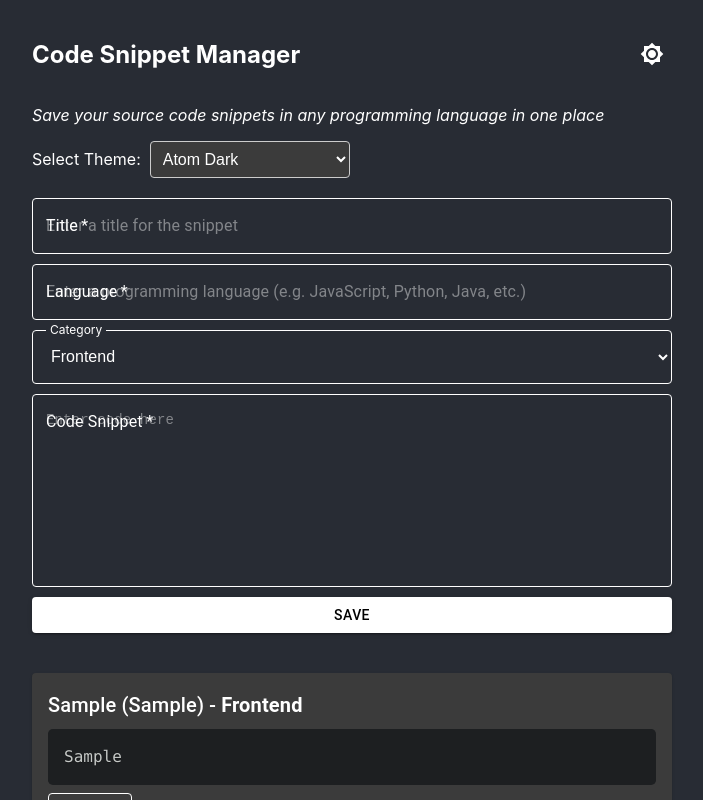
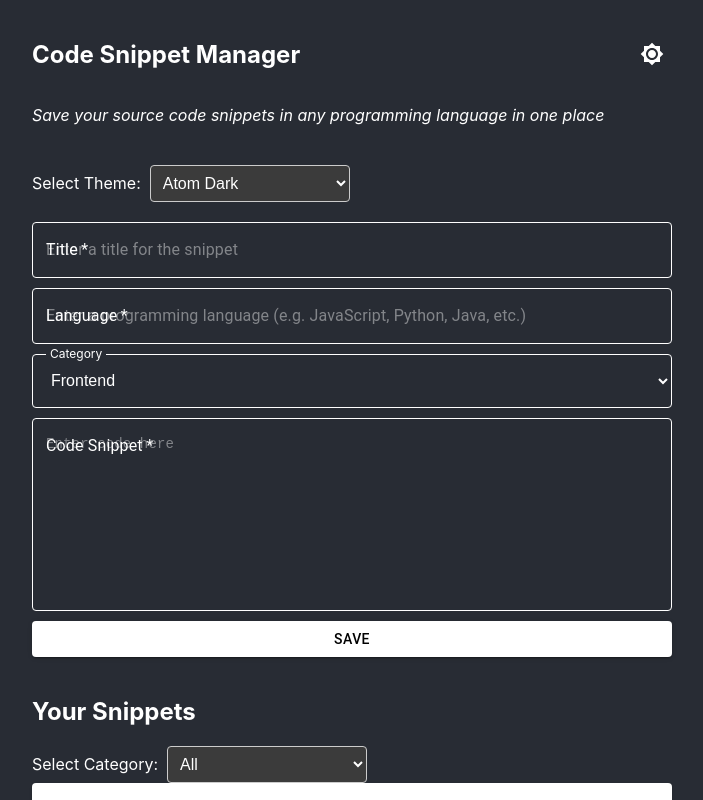
Before and after one commit to thedevarchive/code-snippet-manager, a React (Create React App) app: page / in a window 1280 px wide. Both pictures are taken after typing "Sample", "Sample", "Sample" into the empty fields and a click on the button "SAVE". Shown: the top 800 px of the page, without its empty margins (288-991 px from the left). Built offline with nearby package versions, Linux system fonts and the light colour scheme.

Commit message:
Updated App to filter snippets by selected category; added category selection dropdown in SnippetList.

```diff
--- a/src/App.jsx
+++ b/src/App.jsx
@@ -1,7 +1,7 @@
 import { useState } from "react";
-import SnippetForm from "./components/SnippetForm";
+import { CATEGORIES, SnippetForm } from "./components/SnippetForm";
 import SnippetList from "./components/SnippetList";
-import { Button, IconButton } from "@mui/material";
+import { IconButton } from "@mui/material";
 import Brightness4Icon from '@mui/icons-material/Brightness4';
 import Brightness7Icon from '@mui/icons-material/Brightness7';
 import {
@@ -21,8 +21,14 @@ import { github, githubGist } from "react-syntax-highlighter/dist/esm/styles/hlj
 function App() {
   const [snippets, setSnippets] = useState([]);
   const [languages, setLanguages] = useState([]);
+  const [selectedCategory, setSelectedCategory] = useState("All");
   const [isDarkMode, setIsDarkMode] = useState(true);
   const [theme, setTheme] = useState(atomDark);
+
+  // filter snippets based on selected category
+  const filteredSnippets = selectedCategory === "All"
+    ? snippets
+    : snippets.filter((s) => s.category === selectedCategory);
 
   // simple functions to add snippets and languages and delete snippets to be included in the components
   // add a snippet to the list
@@ -78,12 +84,13 @@ function App() {
         <div style={{ width: "50%", margin: "auto", paddingTop: "20px" }}>
           <div style={{ display: 'flex', justifyContent: 'space-between', alignItems: 'center', marginBottom: '10px' }}>
             <h2>Code Snippet Manager</h2>
+            {/* toggle dark/light mode */}
             <IconButton onClick={toggleMode} color="inherit">
               {isDarkMode ? <Brightness7Icon /> : <Brightness4Icon />}
             </IconButton>
           </div>
           <p><em>Save your source code snippets in any programming language in one place</em></p>
-          <div style={{ marginBottom: "20px" }}>
+          <div style={{ marginTop: "40px", marginBottom: "20px" }}>
             <label htmlFor="themeSelect">Select Theme: &nbsp;</label>
             <select
               value={Object.keys(currentThemeOptions).find(key => currentThemeOptions[key] === theme)}
@@ -107,7 +114,37 @@ function App() {
           </div>
           <SnippetForm onSave={addSnippet} languages={languages} onAddLanguage={addLanguage} isDarkMode={isDarkMode} />
           <div style={{ marginTop: "40px" }}>
-            <SnippetList snippets={snippets} onDelete={deleteSnippet} theme={theme} isDarkMode={isDarkMode} />
+            <h2>Your Snippets</h2>
+            {
+              // show snippet list if there are snippets
+              // otherwise show a message to add a snippet
+              snippets.length > 0 ? (
+                <>
+                  <label htmlFor="categorySelect">Select Category: &nbsp;</label>
+                  <select
+                    onChange={(e) => setSelectedCategory(e.target.value)} value={selectedCategory}
+                    style={{
+                      padding: "8px",
+                      borderRadius: "4px",
+                      backgroundColor: isDarkMode ? "#3b3b3b" : "#ffffff",
+                      border: "1px solid #ccc",
+                      color: isDarkMode ? "#ffffff" : "#333",
+                      width: "200px",
+                      fontSize: "16px"
+                    }}>
+                    <option value="All">All</option>
+                    {CATEGORIES.map((cat, index) => (
+                      <option key={index} value={cat}>{cat}</option>
+                    ))}
+                  </select>
+                  <SnippetList snippets={filteredSnippets} onDelete={(index) =>
+                    setSnippets(snippets.filter((_, i) => i !== index))}
+                  />
+                </>
+              ) : (
+                <p>No snippets yet. Add one!</p>
+              )
+            }
           </div>
         </div>
       </div>
--- a/src/components/SnippetForm.jsx
+++ b/src/components/SnippetForm.jsx
@@ -1,10 +1,10 @@
 import { useState } from "react";
 import { TextField, Button } from "@mui/material";
 
-const CATEGORIES = ["Frontend", "Backend", "Database", "Algorithms"];
+export const CATEGORIES = ["Frontend", "Backend", "Database", "Algorithms"];
 
 // Form for code snippet creation
-const SnippetForm = ({ onSave, languages, onAddLanguage, isDarkMode }) => {
+export const SnippetForm = ({ onSave, languages, onAddLanguage, isDarkMode }) => {
     const [title, setTitle] = useState("");
     const [language, setLanguage] = useState("");
     const [code, setCode] = useState("");
@@ -165,5 +165,3 @@ const SnippetForm = ({ onSave, languages, onAddLanguage, isDarkMode }) => {
         </form>
     );
 };
-
-export default SnippetForm;
```
